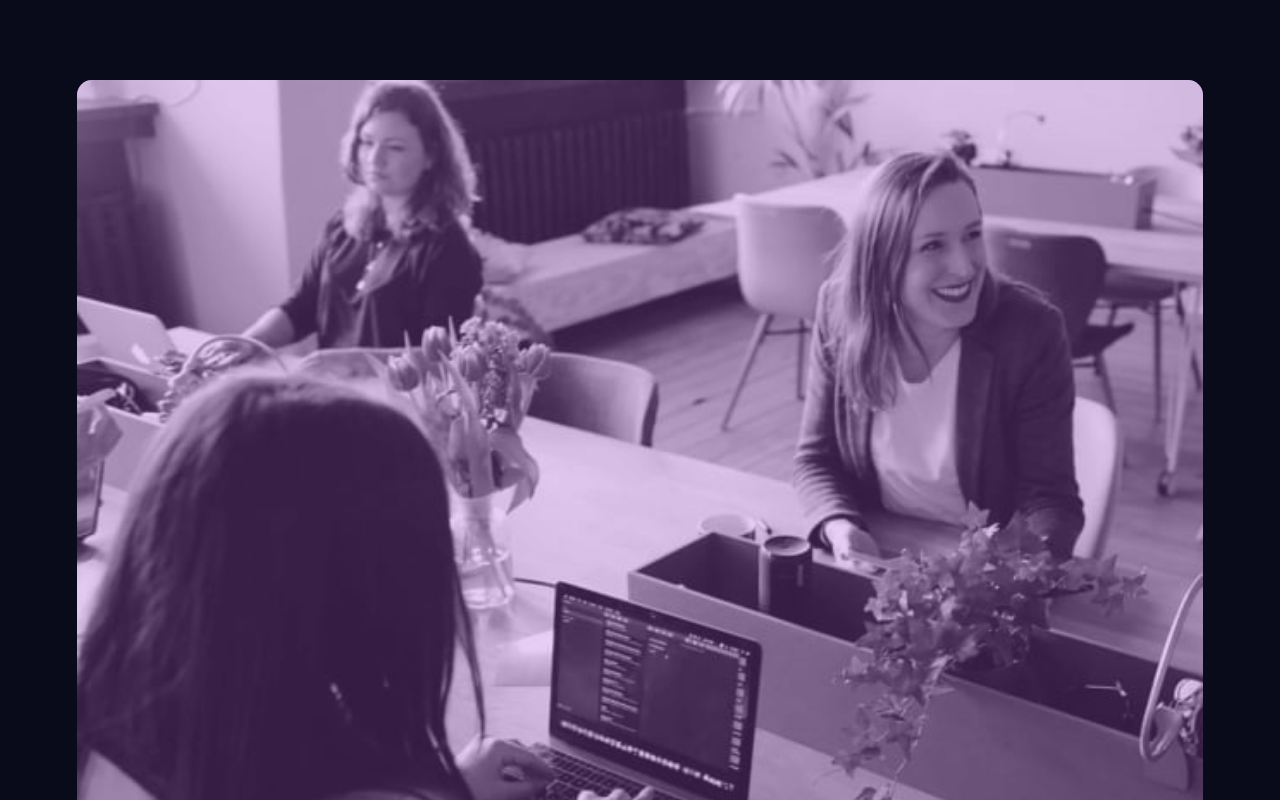
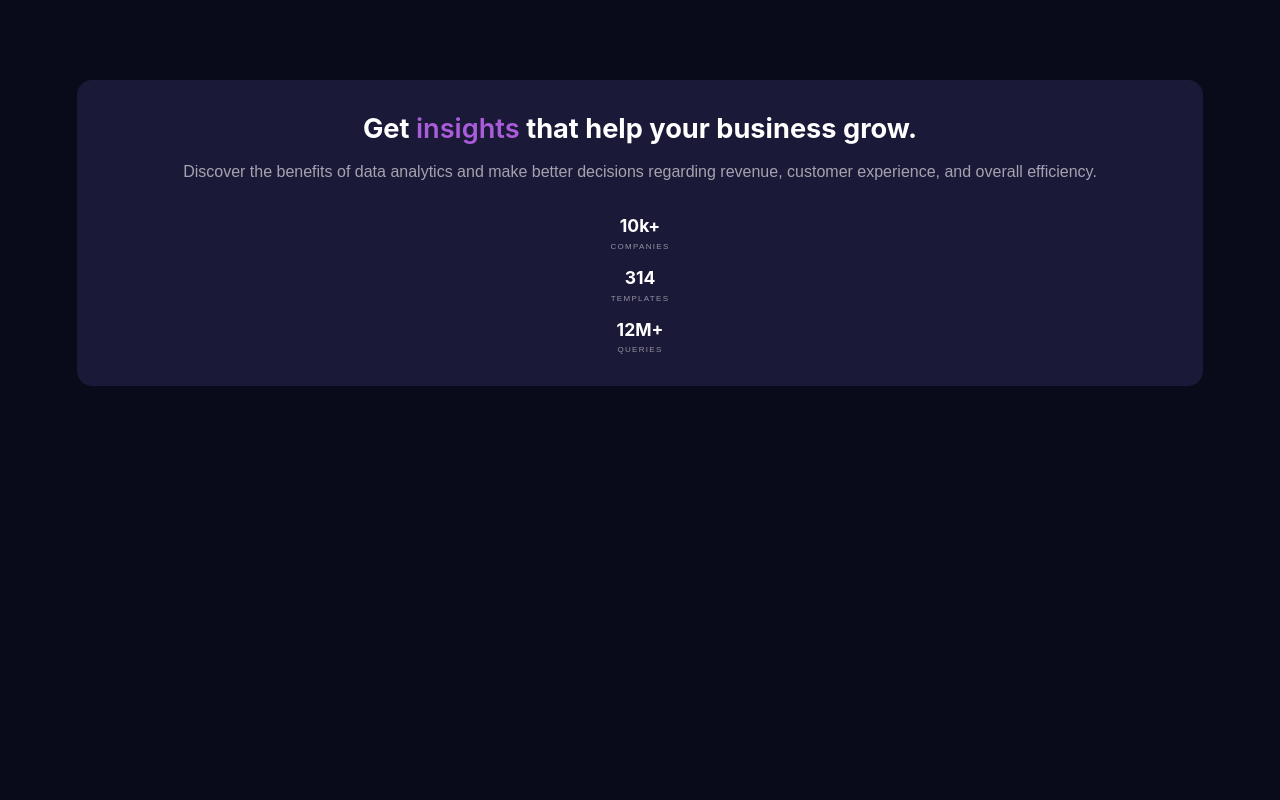
Before and after one commit to linoxxx/-Frontend-Mentor---Stats-preview-card-component-solution, a plain HTML site: page index.html in a window 1280 px wide. Shown: the top 800 px of the page. Drawn offline with Linux system fonts and the light colour scheme.

Commit message:
Update index.html

```diff
--- a/index.html
+++ b/index.html
@@ -13,7 +13,7 @@
 <body>
 <main class="wrapper">
 <div class="image-header-holder">
-  <img src="images/image-header-mobile.jpg" alt="Image" class="header-img">
+
 </div>
 
 <section class="main">
```
